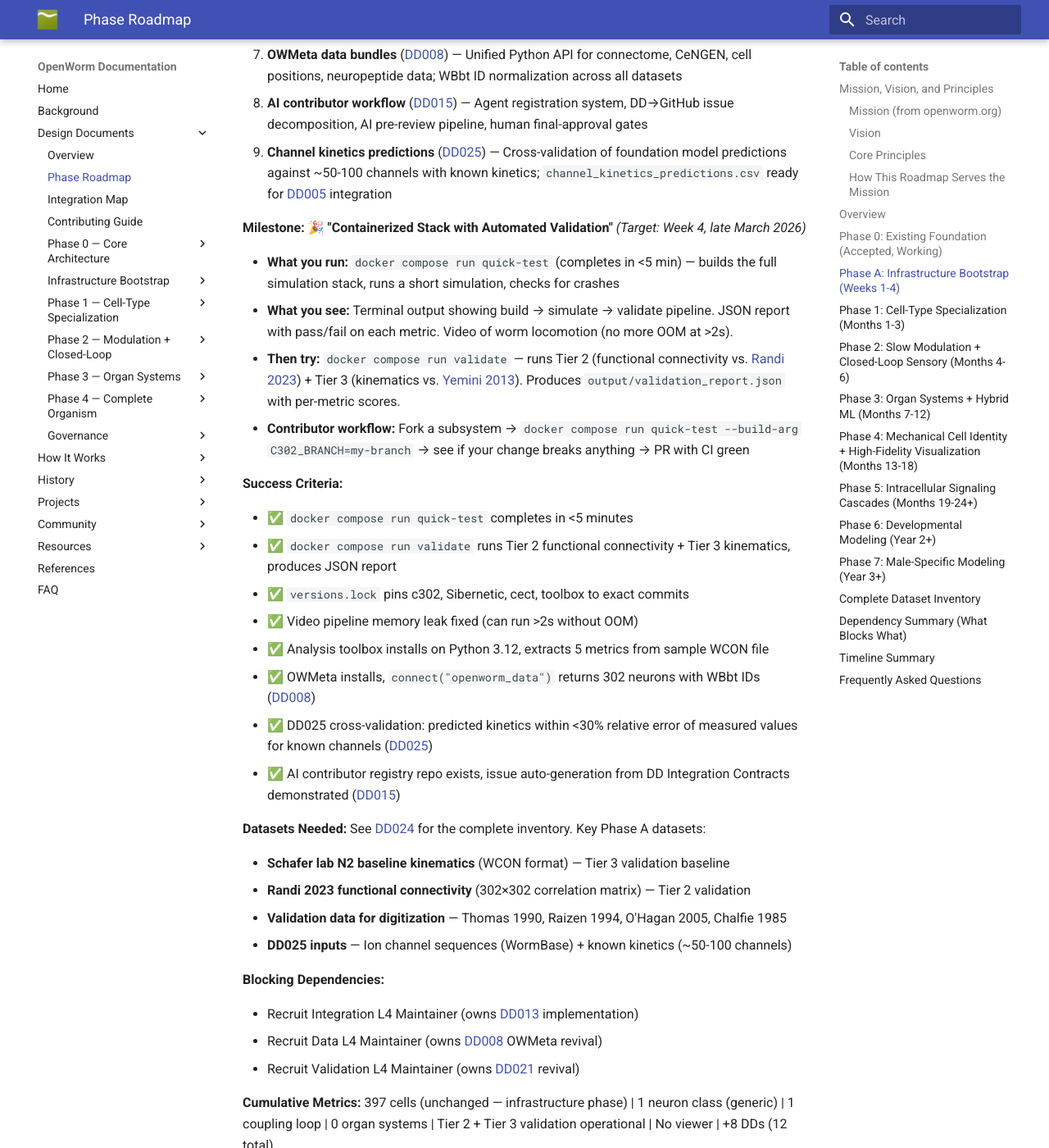
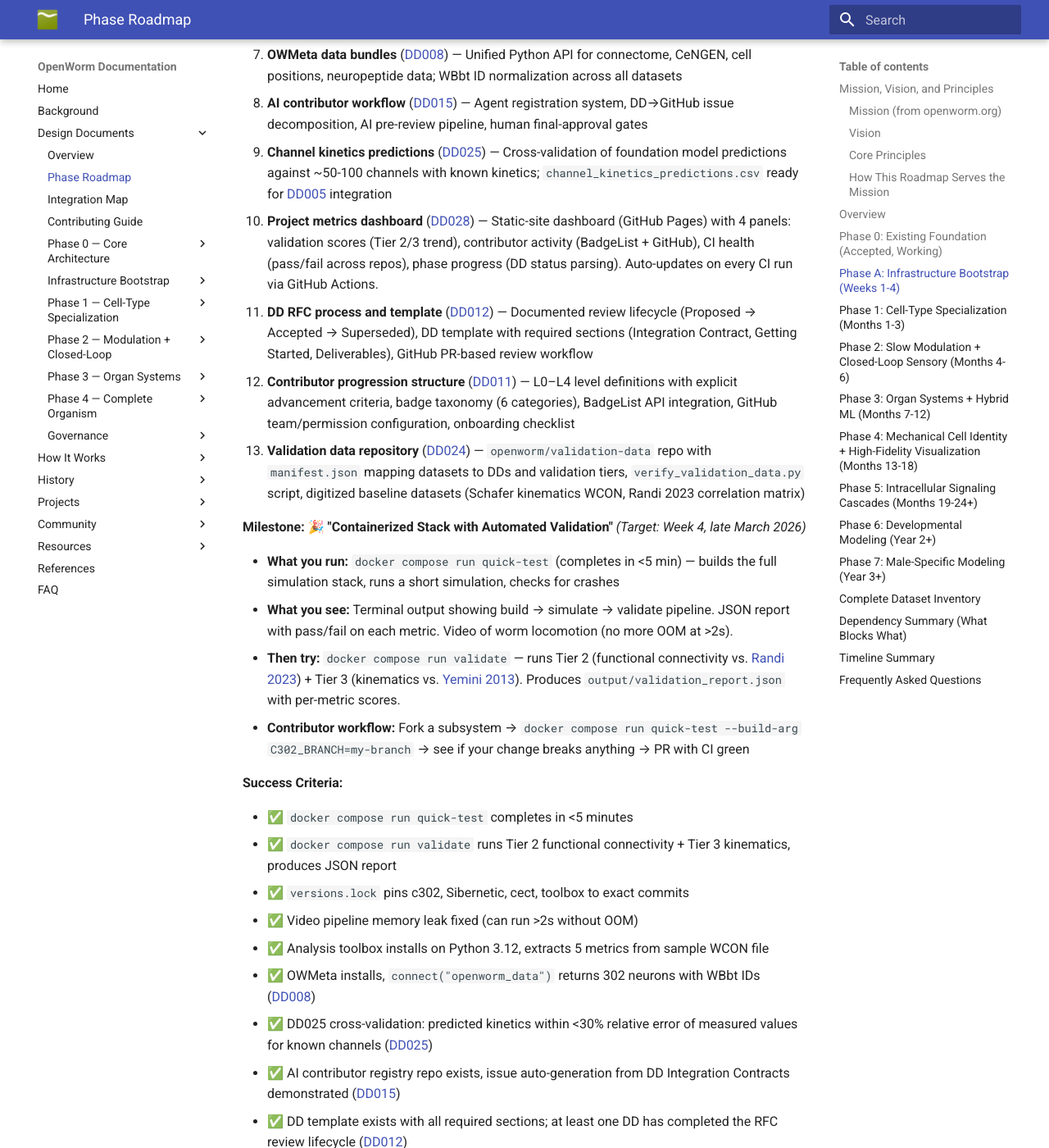
Before and after one commit to openworm/openworm_docs, an MkDocs documentation site: the page built from docs/design_documents/DD_PHASE_ROADMAP.md, in a window 1280 px wide and 1400 px high, scrolled down 6286 px. Shown: the whole window at 82% size. Built offline with MkDocs 1.6.1 and Material for MkDocs 9.7.7, drawn with Linux system fonts in a browser that asks for light colours; some of the changed text lies outside the part shown.

Commit message:
Complete Phase A inventory: add missing deliverables, fix integration map
- Add DD028 key deliverable + success criterion to Phase A in roadmap
- Add missing key deliverables for DD012, DD011, DD024 (items 11-13)
- Add missing success criteria for DD012, DD011, DD024, DD028
- Add 5 missing Phase A DDs to Integration Map Phase Legend (DD008, DD011,
  DD012, DD015, DD024); reorganize legend by phase
- Add DD028 component + edges to PlantUML diagram (Infrastructure package)
- Add DD024 incoming edge from ext_beh (raw experimental data)
- Add DD027 component + edges to PlantUML diagram (Neural Extensions package)
- Restructure PlantUML layout: extract ML & Foundation package (DD025, DD017)
  from Infrastructure, position upstream of Neural Extensions and Core to
  convert 6 backward arrows into forward flow
- Re-render integration_map.svg with all diagram changes
- Remove all bio.rodeo references (9 occurrences across 5 files), keep
  underlying model names (AlphaFold 3, BioEmu-1, Boltz-2, ESM Cambrian)

Co-Authored-By: Claude Opus 4.6 <noreply@anthropic.com>

```diff
--- a/docs/design_documents/DD_PHASE_ROADMAP.md
+++ b/docs/design_documents/DD_PHASE_ROADMAP.md
@@ -160,6 +160,10 @@ OpenWorm's path from 302 generic neurons to 959 specialized cells is organized i
 7. **OWMeta data bundles** ([DD008](DD008_Data_Integration_Pipeline.md)) — Unified Python API for connectome, CeNGEN, cell positions, neuropeptide data; WBbt ID normalization across all datasets
 8. **AI contributor workflow** ([DD015](DD015_AI_Contributor_Model.md)) — Agent registration system, DD→GitHub issue decomposition, AI pre-review pipeline, human final-approval gates
 9. **Channel kinetics predictions** ([DD025](DD025_Protein_Foundation_Model_Pipeline.md)) — Cross-validation of foundation model predictions against ~50-100 channels with known kinetics; `channel_kinetics_predictions.csv` ready for [DD005](DD005_Cell_Type_Differentiation_Strategy.md) integration
+10. **Project metrics dashboard** ([DD028](DD028_Project_Metrics_Dashboard.md)) — Static-site dashboard (GitHub Pages) with 4 panels: validation scores (Tier 2/3 trend), contributor activity (BadgeList + GitHub), CI health (pass/fail across repos), phase progress (DD status parsing). Auto-updates on every CI run via GitHub Actions.
+11. **DD RFC process and template** ([DD012](DD012_Design_Document_RFC_Process.md)) — Documented review lifecycle (Proposed → Accepted → Superseded), DD template with required sections (Integration Contract, Getting Started, Deliverables), GitHub PR-based review workflow
+12. **Contributor progression structure** ([DD011](DD011_Contributor_Progression_Model.md)) — L0–L4 level definitions with explicit advancement criteria, badge taxonomy (6 categories), BadgeList API integration, GitHub team/permission configuration, onboarding checklist
+13. **Validation data repository** ([DD024](DD024_Validation_Data_Acquisition_Pipeline.md)) — `openworm/validation-data` repo with `manifest.json` mapping datasets to DDs and validation tiers, `verify_validation_data.py` script, digitized baseline datasets (Schafer kinematics WCON, Randi 2023 correlation matrix)
 
 **Milestone:** 🎉 **"Containerized Stack with Automated Validation"** *(Target: Week 4, late March 2026)*
 
@@ -178,6 +182,10 @@ OpenWorm's path from 302 generic neurons to 959 specialized cells is organized i
 - ✅ OWMeta installs, `connect("openworm_data")` returns 302 neurons with WBbt IDs ([DD008](DD008_Data_Integration_Pipeline.md))
 - ✅ DD025 cross-validation: predicted kinetics within <30% relative error of measured values for known channels ([DD025](DD025_Protein_Foundation_Model_Pipeline.md))
 - ✅ AI contributor registry repo exists, issue auto-generation from DD Integration Contracts demonstrated ([DD015](DD015_AI_Contributor_Model.md))
+- ✅ DD template exists with all required sections; at least one DD has completed the RFC review lifecycle ([DD012](DD012_Design_Document_RFC_Process.md))
+- ✅ L0–L4 levels documented, BadgeList group configured with 6 badge categories, GitHub teams match level permissions ([DD011](DD011_Contributor_Progression_Model.md))
+- ✅ `openworm/validation-data` repo exists, `manifest.json` covers Tier 2 + Tier 3 datasets, `verify_validation_data.py` passes ([DD024](DD024_Validation_Data_Acquisition_Pipeline.md))
+- ✅ Dashboard deployed to GitHub Pages, all 4 panels render, data auto-updates on CI run ([DD028](DD028_Project_Metrics_Dashboard.md))
 
 **Datasets Needed:** See [DD024](DD024_Validation_Data_Acquisition_Pipeline.md) for the complete inventory. Key Phase A datasets:
 
```
Also changed, not shown: other parts of docs/design_documents/DD_PHASE_ROADMAP.md (+1 -1 lines), docs/design_documents/DD005_Cell_Type_Differentiation_Strategy.md (+1 -1 lines), docs/design_documents/DD006_Neuropeptidergic_Connectome_Integration.md (+1 -1 lines), docs/design_documents/INTEGRATION_MAP.md (+70 -39 lines), docs/images/integration_map.svg.
